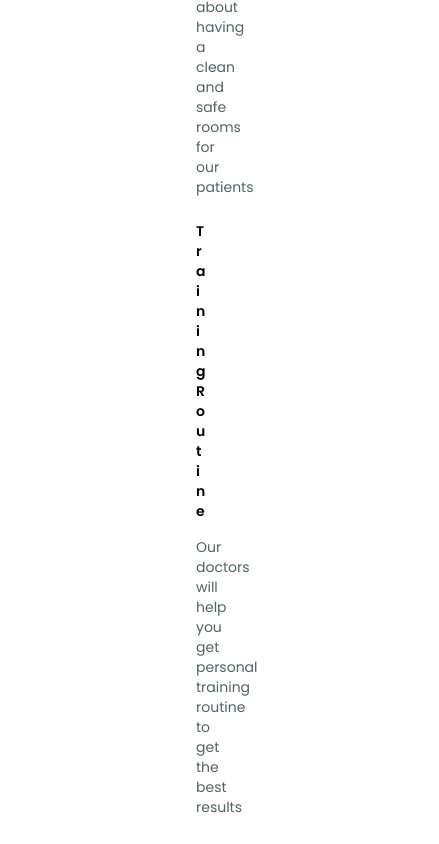
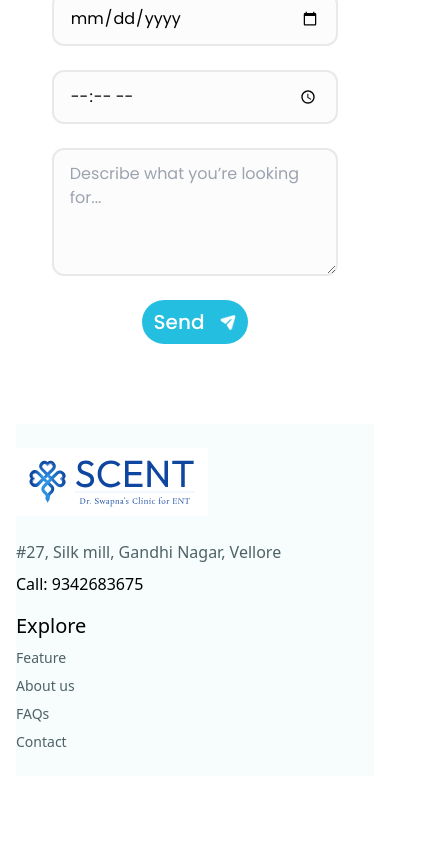
Before and after one commit to anubhav-aryan/entclinic, a Next.js app: page / in a window 390 px wide. Shown: the part 4878-5722 px from the top of the page, 439 px wide, since content can reach past the window. After the commit the page ends 5654 px from the top, so only its background shows below. Built offline with nearby package versions, Linux system fonts and the light colour scheme.

Commit message:
fix: mobile site

```diff
--- a/pages/index.tsx
+++ b/pages/index.tsx
@@ -10,7 +10,7 @@ import Appointment from "@/sections/Appointment";
 import Footer from "@/sections/Footer";
 const index = () => {
   return (
-    <div className="flex flex-col justify-center items-center px-[12rem] gap-[2rem]">
+    <div className="flex flex-col justify-center items-center px-[1rem] gap-[2rem]">
       <Header />
       <Hero />
       <Services />
```
